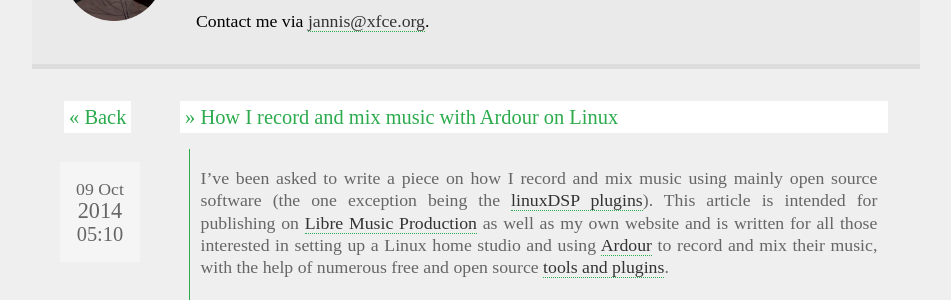
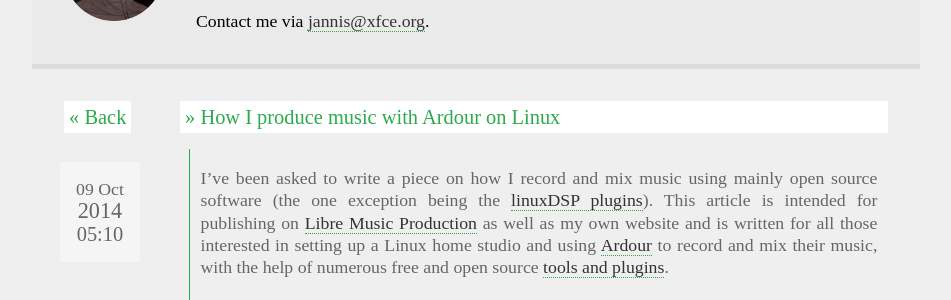
Before and after one commit to Jannis/jannis.github.io, a Jekyll site: the page built from _posts/2014-10-09-how-i-produce-music-with-ardour-on-linux.md, in a window 1280 px wide and 900 px high. Shown: the part 207-507 px from the top of the window, without its empty margins (164-1115 px from the left). Built offline with Jekyll 4.4.1, drawn with Linux system fonts in a browser that asks for light colours; some web fonts are replaced; comment, search, counter and statistics services are not loaded.

Commit message:
Change the title of the Ardour/Linux article a bit

```diff
--- a/_posts/2014-10-09-how-i-record-and-mix-music-with-ardour-on-linux.md
+++ b/_posts/2014-10-09-how-i-produce-music-with-ardour-on-linux.md
@@ -1,6 +1,6 @@
 ---
 layout:     post
-title:      How I record and mix music with Ardour on Linux
+title:      How I produce music with Ardour on Linux
 date:       2014-10-09 05:11:00
 categories:
 ---
```
